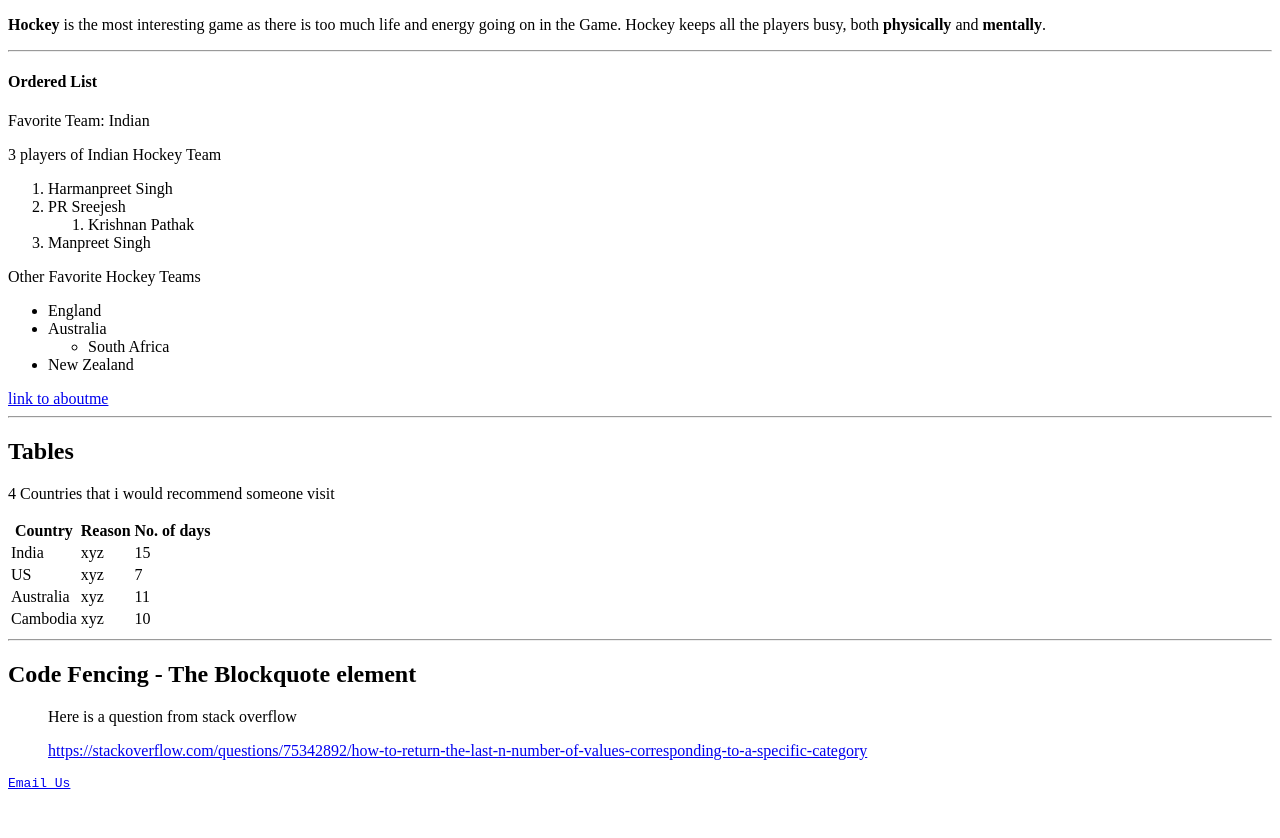
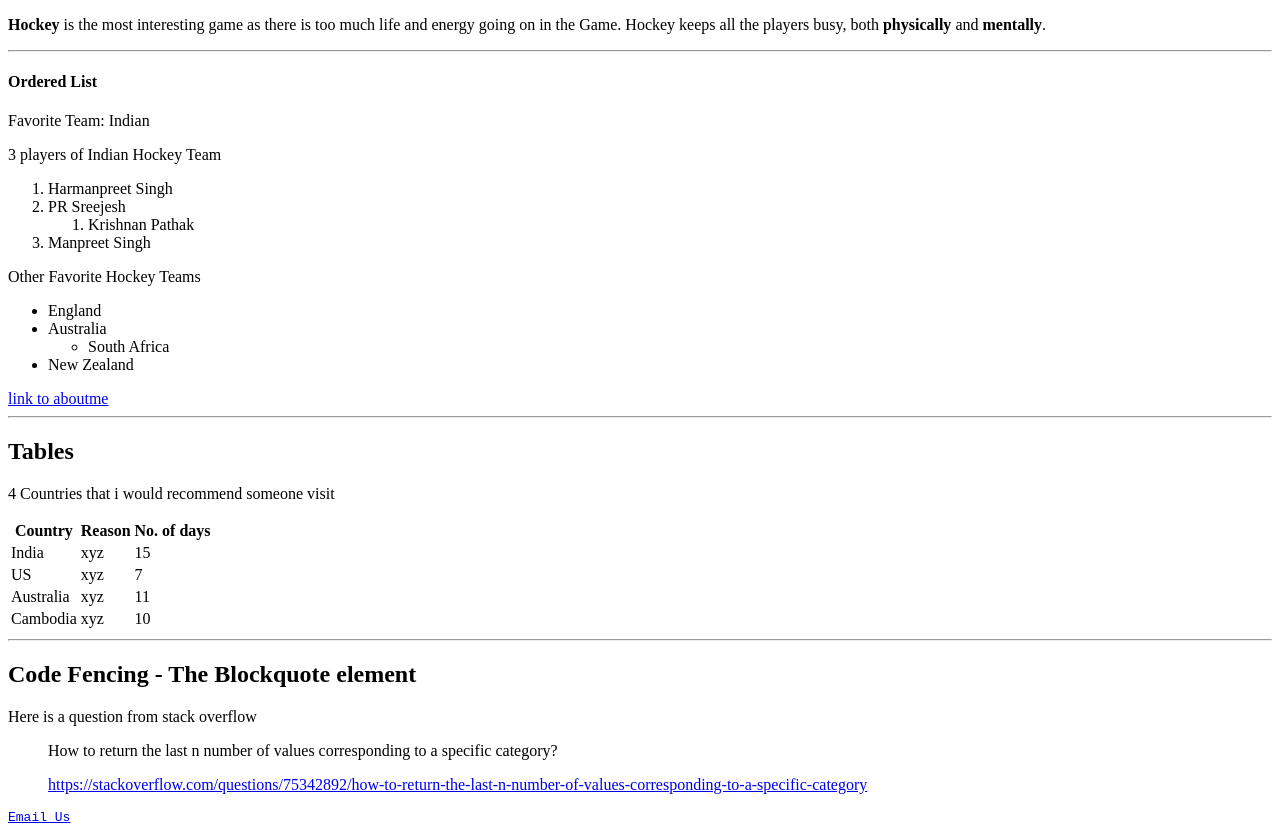
Before and after one commit to 44-563-Web-Apps-S23/44563-webapps-assignment-3-Greeshma0911, a plain HTML site: page index.html in a window 1280 px wide. Shown: the part 131-969 px from the top of the page. Before the commit the page ends 935 px from the top, so only its background shows below. Drawn offline with Linux system fonts and the light colour scheme.

Commit message:
making changes at blockquote

```diff
--- a/index.html
+++ b/index.html
@@ -64,7 +64,8 @@
 
             <hr>
             <h2>Code Fencing - The Blockquote element</h2>
-            <blockquote>Here is a question from stack overflow</blockquote>
+            <p>Here is a question from stack overflow</p>
+            <blockquote>How to return the last n number of values corresponding to a specific category?</blockquote>
             <a href="https://stackoverflow.com/questions/75342892/how-to-return-the-last-n-number-of-values-corresponding-to-a-specific-category"><blockquote cite="https://stackoverflow.com/questions/75342892/how-to-return-the-last-n-number-of-values-corresponding-to-a-specific-category">https://stackoverflow.com/questions/75342892/how-to-return-the-last-n-number-of-values-corresponding-to-a-specific-category</blockquote></a>
             <pre><a href="mailto:someone@yoursite.com">Email Us</a></pre>
         </body>
```
